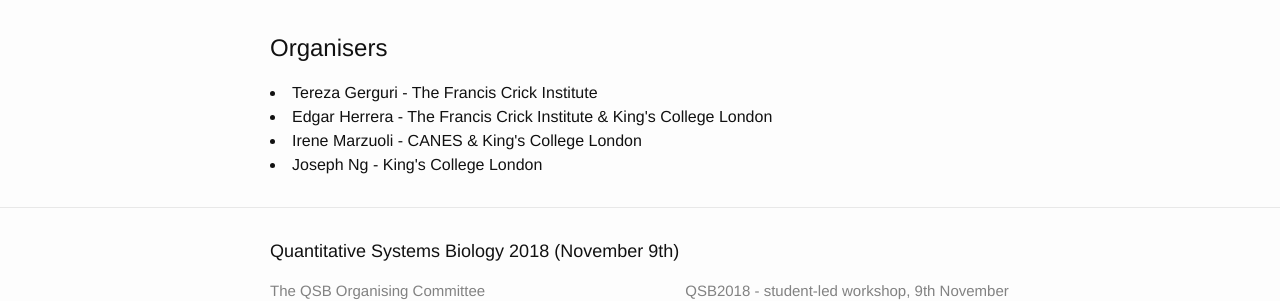
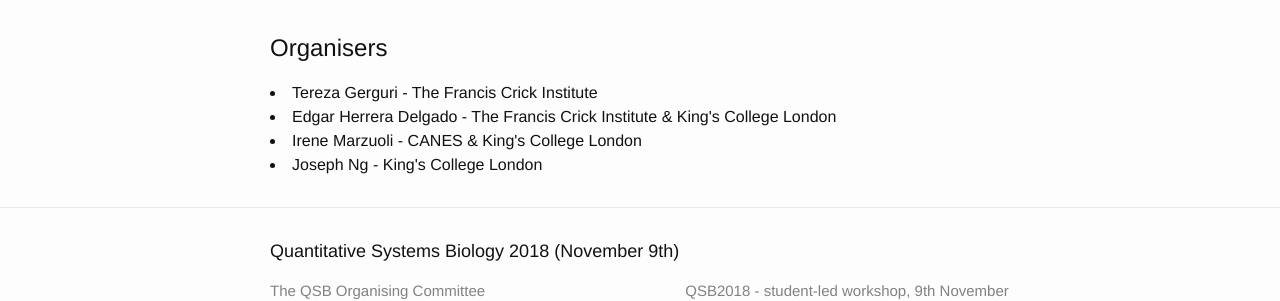
Before and after one commit to qsbworkshop/qsb2019, a Jekyll site: the page built from docs/index.md, in a window 1280 px wide. Shown: the part 1701-2002 px from the top of the page. Built offline with Jekyll 4.4.1, drawn with Linux system fonts in a browser that asks for light colours.

Commit message:
Update home.html

```diff
--- a/docs/_layouts/home.html
+++ b/docs/_layouts/home.html
@@ -27,6 +27,6 @@ layout: default
 
   <h2>Organisers</h2>
   <li>Tereza Gerguri - The Francis Crick Institute</li>
-  <li>Edgar Herrera - The Francis Crick Institute & King's College London</li>
+  <li>Edgar Herrera Delgado - The Francis Crick Institute & King's College London</li>
   <li>Irene Marzuoli - CANES & King's College London</li>
   <li>Joseph Ng - King's College London</li>
```
